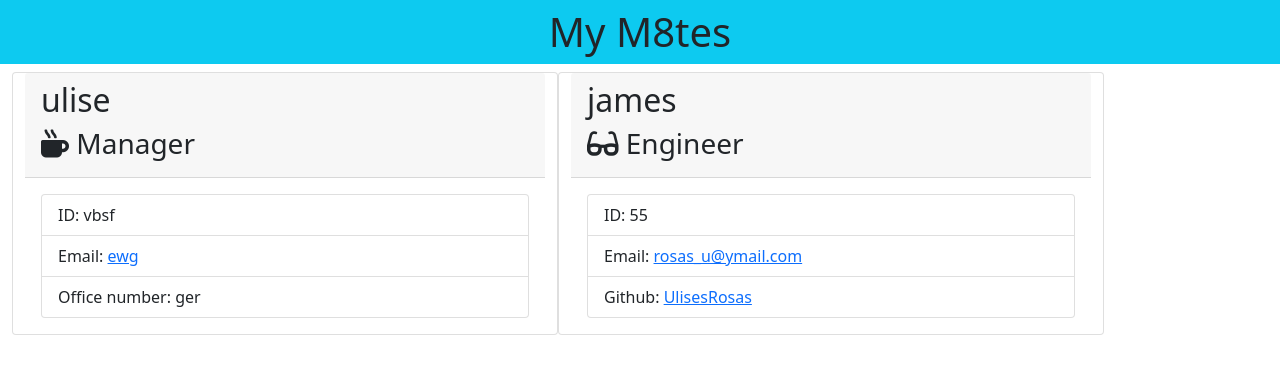
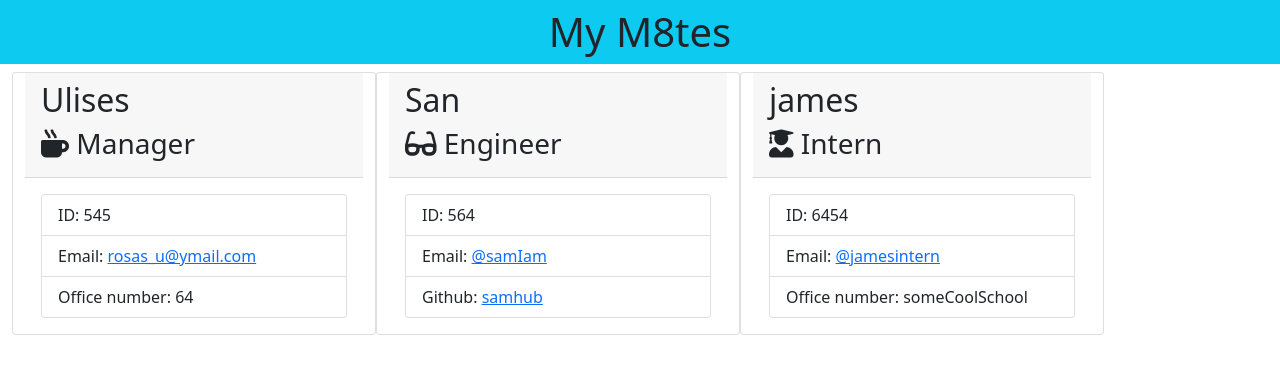
Before and after one commit to UlisesRosas/m8tes, a website: page dist/index.html in a window 1280 px wide. Drawn offline with nearby package versions, Linux system fonts and the light colour scheme.

```diff
--- a/dist/index.html
+++ b/dist/index.html
@@ -18,14 +18,28 @@
 
     <div class="card employee-card col">
     <div class="card-header">
-        <h2 class="card-title">ulise</h2>
+        <h2 class="card-title">Ulises</h2>
         <h3 class="card-title"><i class="fas fa-mug-hot mr-2"></i> Manager</h3>
     </div>
     <div class="card-body">
         <ul class="list-group">
-            <li class="list-group-item">ID: vbsf</li>
-            <li class="list-group-item">Email: <a href="mailto:ewg">ewg</a></li>
-            <li class="list-group-item">Office number: ger</li>
+            <li class="list-group-item">ID: 545</li>
+            <li class="list-group-item">Email: <a href="mailto:rosas_u@ymail.com">rosas_u@ymail.com</a></li>
+            <li class="list-group-item">Office number: 64</li>
+        </ul>
+    </div>
+</div>
+
+    <div class="card employee-card col">
+    <div class="card-header">
+        <h2 class="card-title">San</h2>
+        <h3 class="card-title"><i class="fas fa-glasses mr-2"></i> Engineer</h3>
+    </div>
+    <div class="card-body">
+        <ul class="list-group">
+            <li class="list-group-item">ID: 564</li>
+            <li class="list-group-item">Email: <a href="mailto:@samIam">@samIam</a></li>
+            <li class="list-group-item">Github:  <a href="https://github.com/samhub">samhub</a></li>
         </ul>
     </div>
 </div>
@@ -33,13 +47,13 @@
     <div class="card employee-card col">
     <div class="card-header">
         <h2 class="card-title">james</h2>
-        <h3 class="card-title"><i class="fas fa-glasses mr-2"></i> Engineer</h3>
+        <h3 class="card-title"><i class="fas fa-user-graduate mr-2"></i> Intern</h3>
     </div>
     <div class="card-body">
         <ul class="list-group">
-            <li class="list-group-item">ID: 55</li>
-            <li class="list-group-item">Email: <a href="mailto:rosas_u@ymail.com">rosas_u@ymail.com</a></li>
-            <li class="list-group-item">Github:  <a href="https://github.com/UlisesRosas">UlisesRosas</a></li>
+            <li class="list-group-item">ID: 6454</li>
+            <li class="list-group-item">Email: <a href="mailto:@jamesintern">@jamesintern</a></li>
+            <li class="list-group-item">Office number: someCoolSchool</li>
         </ul>
     </div>
 </div>
```
Also changed, not shown: README.md.
